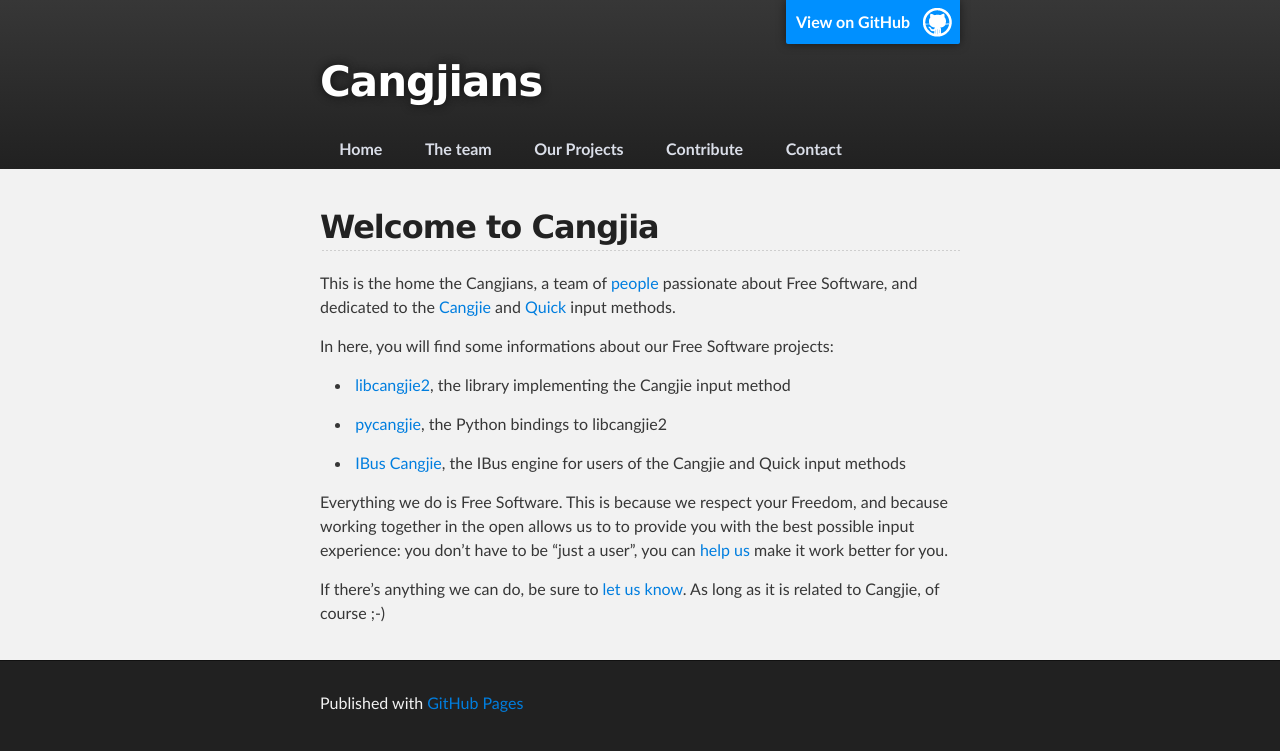
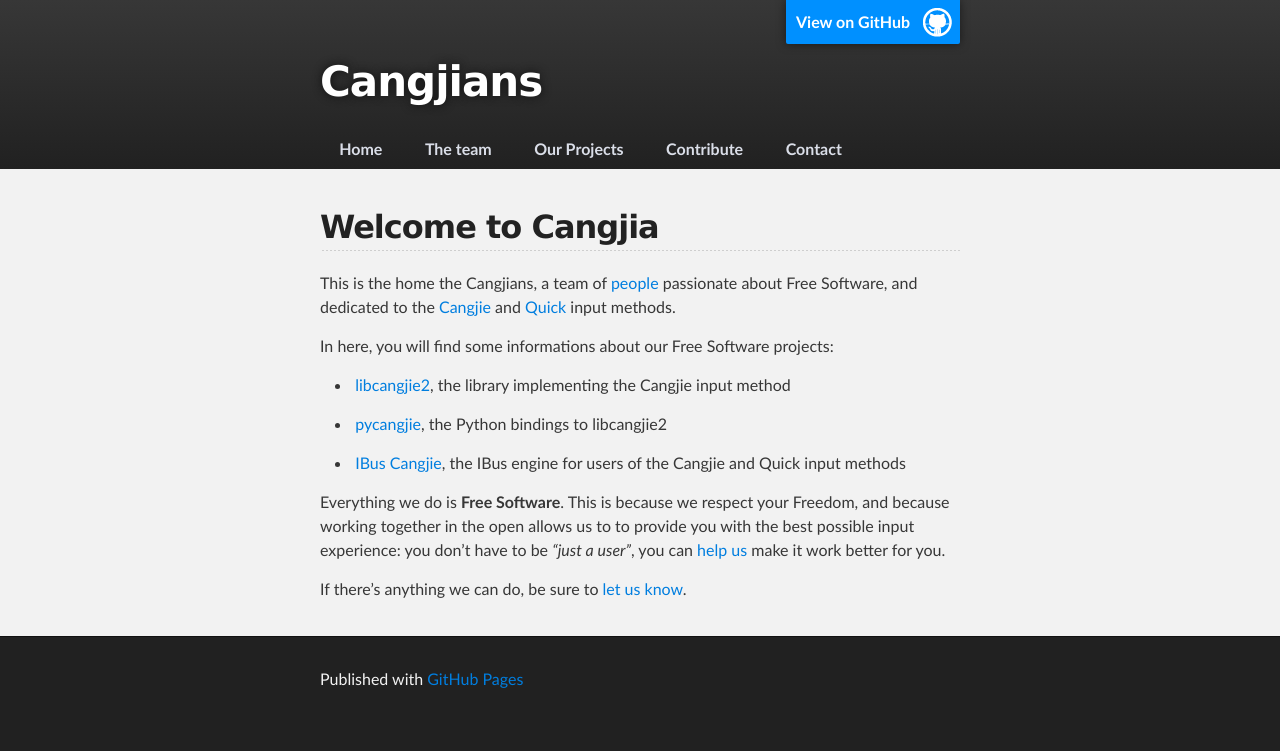
Before and after one commit to brendanhoran/cangjians.github.io, a Jekyll site: the page built from index.md, in a window 1280 px wide. Shown: the top 751 px of the page. Built offline with Jekyll 4.4.1, drawn with Linux system fonts in a browser that asks for light colours.

Commit message:
index: improve that page a bit

```diff
--- a/index.md
+++ b/index.md
@@ -21,10 +21,9 @@ In here, you will find some informations about our Free Software projects:
 * [IBus Cangjie](/projects/ibus-cangjie/), the IBus engine for users of the
   Cangjie and Quick input methods
 
-Everything we do is Free Software. This is because we respect your Freedom,
-and because working together in the open allows us to to provide you with the
-best possible input experience: you don't have to be "just a user", you can
-[help us](contribute.html) make it work better for you.
+Everything we do is **Free Software**. This is because we respect your
+Freedom, and because working together in the open allows us to to provide you
+with the best possible input experience: you don't have to be *"just a user"*,
+you can [help us](contribute.html) make it work better for you.
 
-If there's anything we can do, be sure to [let us know](contact.html). As
-long as it is related to Cangjie, of course ;-)
+If there's anything we can do, be sure to [let us know](contact.html).
```
